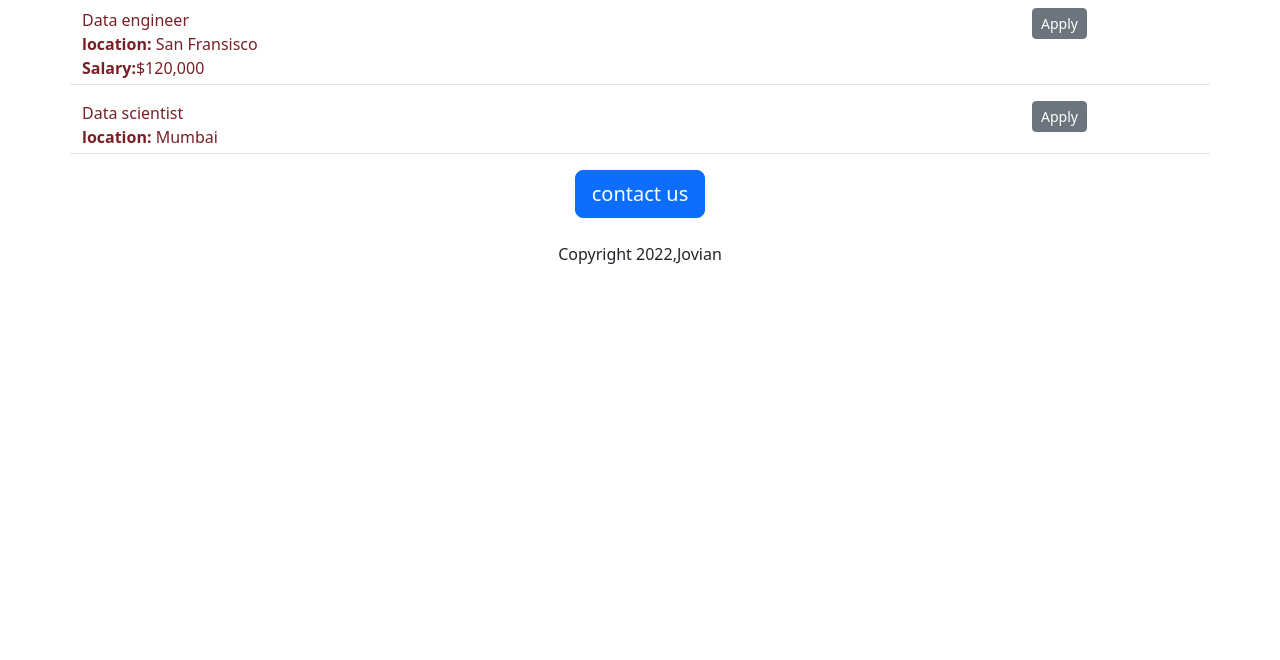
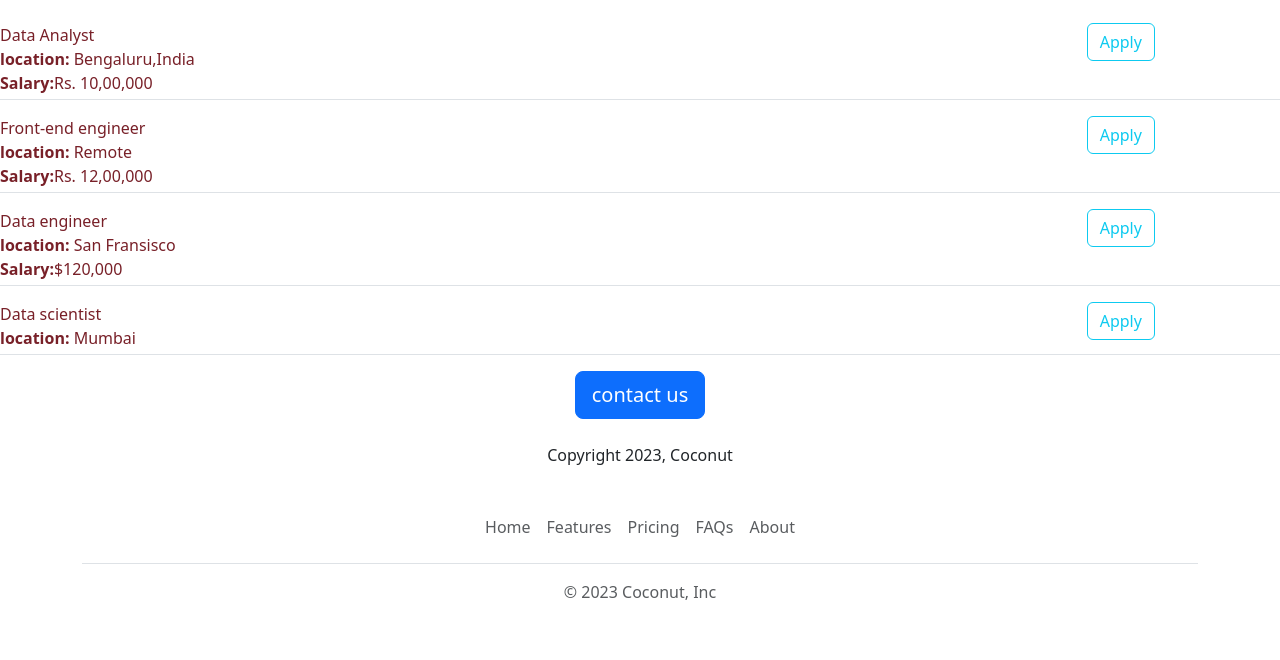
Before and after one commit to cocunatman/coconuts-career-wesbite, a Flask app: page / in a window 1280 px wide. Shown: the part 863-1523 px from the top of the page. Before the commit the page ends 1127 px from the top, so only its background shows below. Run offline with Flask 3, Linux system fonts and the light colour scheme.

Commit message:
mailto added

```diff
--- /dev/null
+++ b/templates/footer.html
@@ -0,0 +1,12 @@
+<div class="container">
+  <footer class="py-3 my-4">
+    <ul class="nav justify-content-center border-bottom pb-3 mb-3">
+      <li class="nav-item"><a href="" class="nav-link px-2 text-body-secondary">Home</a></li>
+      <li class="nav-item"><a href="#" class="nav-link px-2 text-body-secondary">Features</a></li>
+      <li class="nav-item"><a href="#" class="nav-link px-2 text-body-secondary">Pricing</a></li>
+      <li class="nav-item"><a href="#" class="nav-link px-2 text-body-secondary">FAQs</a></li>
+      <li class="nav-item"><a href="#" class="nav-link px-2 text-body-secondary">About</a></li>
+    </ul>
+    <p class="text-center text-body-secondary">&copy; 2023 Coconut, Inc</p>
+  </footer>
+</div>
--- a/templates/home.html
+++ b/templates/home.html
@@ -11,22 +11,30 @@ Coconuts career
 #banner{
 height: 360px;;
 width: 100%;
-
+margin-bottom: 20px;
 }
 </style>
 </head>
 <body>
+{%include 'nav.html'%}
+<img class ="img-fluid" id="banner" src="/static/banner2.jpg">
+<h1 class="text-center mt-2 mb-4">
 <div class="container">
-<h1 class="text-center mt-2 mb-4">
+
 {{company_name}} CAREER
 </h1>
-<img class ="img-fluid" id="banner" src="https://coconuts-career-wesbite--shibankadey.repl.co/static/banner.jpg">
-<h2 class="text-center">About Coconut</h2>
+<div class="row">
+<div class="col-md-6">
 <p class="lead">
 Lorem ipsum dolor sit amet, consectetur adipiscing elit. Phasellus fermentum leo non nisl finibus porta. Nunc pharetra justo felis, sed auctor magna scelerisque nec. Praesent vitae lectus non arcu aliquam gravida. Cras sit amet nulla et augue rutrum tincidunt. Duis non mi risus. Quisque quis massa ac nulla suscipit fringilla vitae eu tortor. Duis erat sem, lacinia at efficitur sed, aliquam sed felis. Praesent malesuada et ante a vestibulum.
+</p>
+</div>
+<div class="d-none d-md-block col-md-6">
+<img class="img-fluid" src="/static/people.jpg" style="height=320px">
+</div>
+</div>
 
 
-</p>
 <h2 class="text-center mt-2 mb-4">
 Job Openings
 </h2>
@@ -37,7 +45,8 @@ Job Openings
 </p>
 <div class="text-center">
 <button class="btn btn-primary btn-lg">contact us</button>
-<p class="mt-4">Copyright 2022,Jovian</p>
+<p class="mt-4">Copyright 2023, Coconut</p>
 </div>
+{%include 'footer.html'%}
 </body>
 </html>
--- a/templates/jobitem.html
+++ b/templates/jobitem.html
@@ -15,6 +15,6 @@ margin:bottom:4px">
 {%endif%}
 </div>
 <div class="col-2">
-<button type="button" class="btn btn-secondary btn-sm">Apply</button>
+<a href="mailto:deyshibanka@gmail.com?subject=Application for {{job['title']}} &body=Your Name<__> %20 Your Resume_Link <__> %20 Your Linkedin_Link" type="button" class="btn btn-outline-info">Apply</a>
 </div>
 </div>
--- /dev/null
+++ b/templates/nav.html
@@ -0,0 +1,9 @@
+<nav class="navbar bg-body-tertiary shadow-sm fixed-top bg-white">
+  <div class="container-fluid">
+    <a class="navbar-brand" href="#">
+      <img src="/static/bootstrap-logo.svg" alt="Logo" width="30" height="24" class="d-inline-block align-text-top">
+      COCONUT
+    </a>
+  </div>
+</nav>
+<div style="height:56px"></div>
```
Also changed, not shown: static/banner2.jpg (added), static/bootstrap-logo.svg (added), 1 other file.
